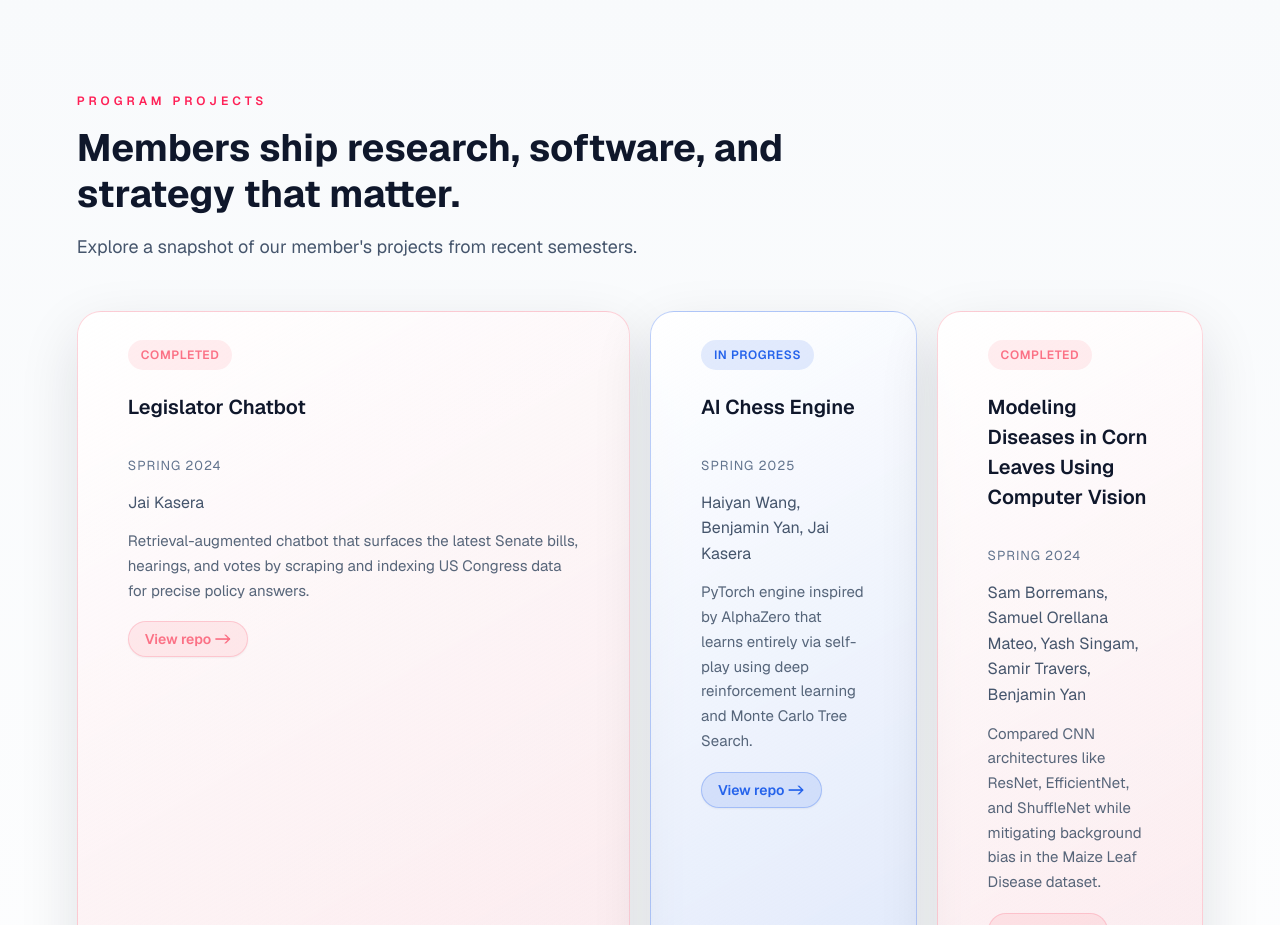
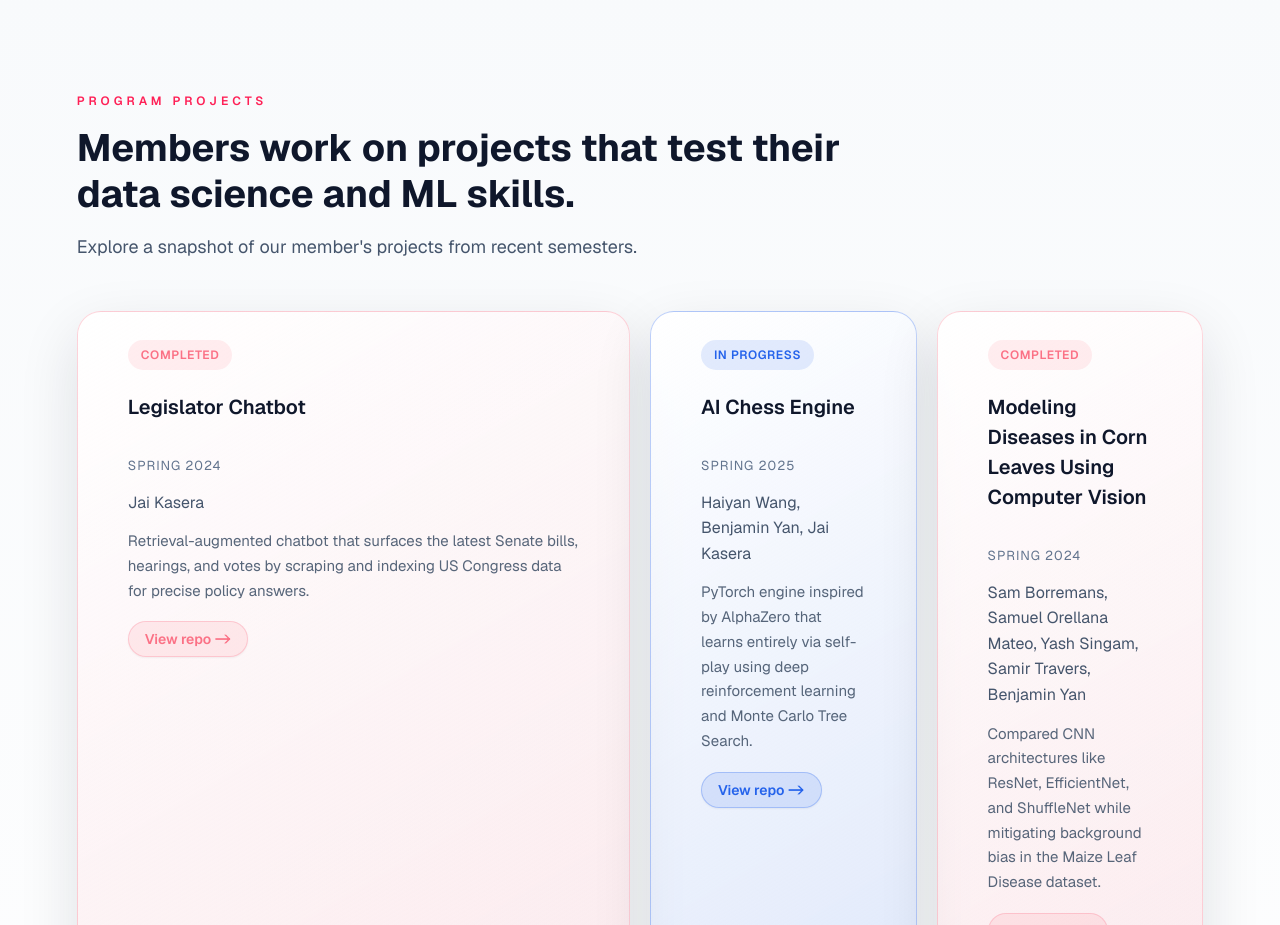
Before and after one commit to Duke-Applied-Machine-Learning/DAML, a Next.js app: page / in a window 1280 px wide. Shown: the part 3800-4725 px from the top of the page. Built offline with nearby package versions, Linux system fonts and the light colour scheme.

Commit message:
edited text

```diff
--- a/app/components/homepage.tsx
+++ b/app/components/homepage.tsx
@@ -682,7 +682,7 @@ export default function Homepage() {
               Program Projects
             </span>
             <h2 className="text-[38px] font-bold text-slate-900 leading-[1.2]">
-              Members ship research, software, and strategy that matter.
+              Members work on projects that test their data science and ML skills.
             </h2>
             <p className="text-lg leading-[1.7] text-slate-600">
               Explore a snapshot of our member's projects from recent semesters.
```
